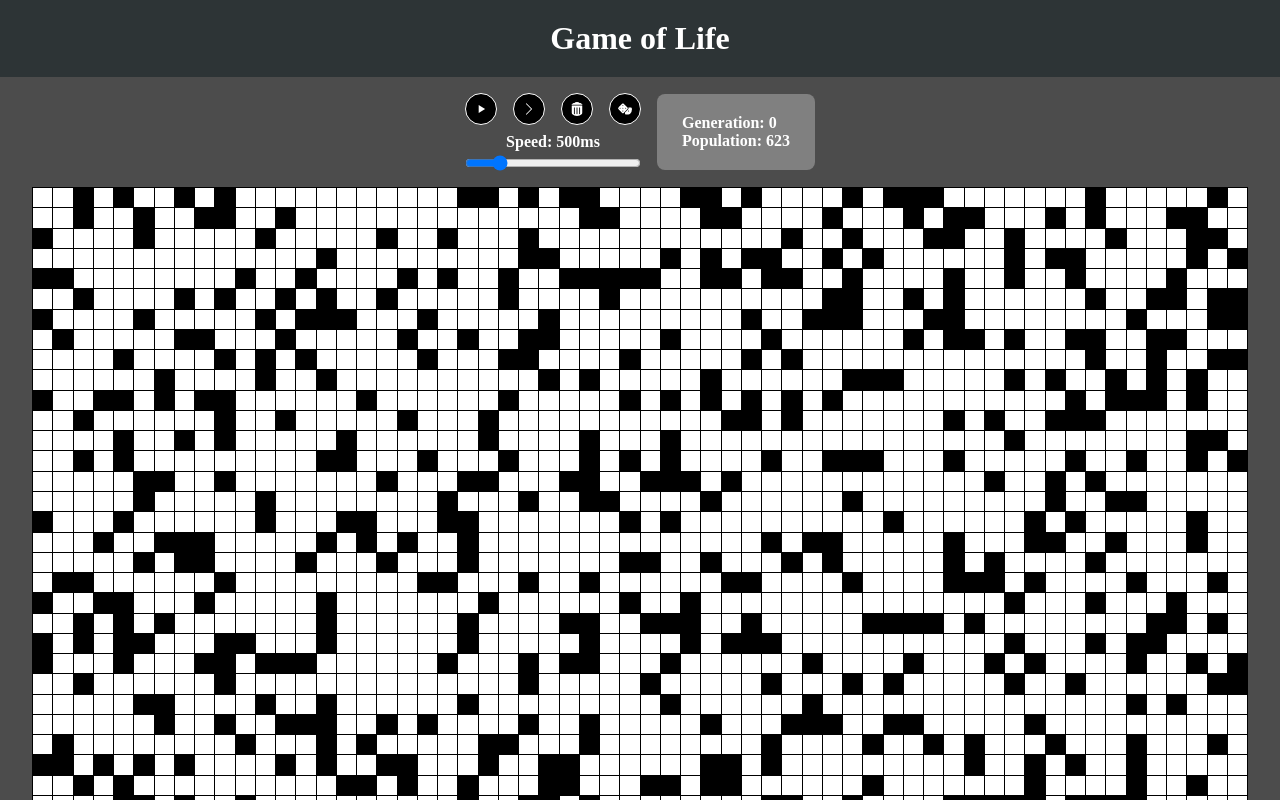
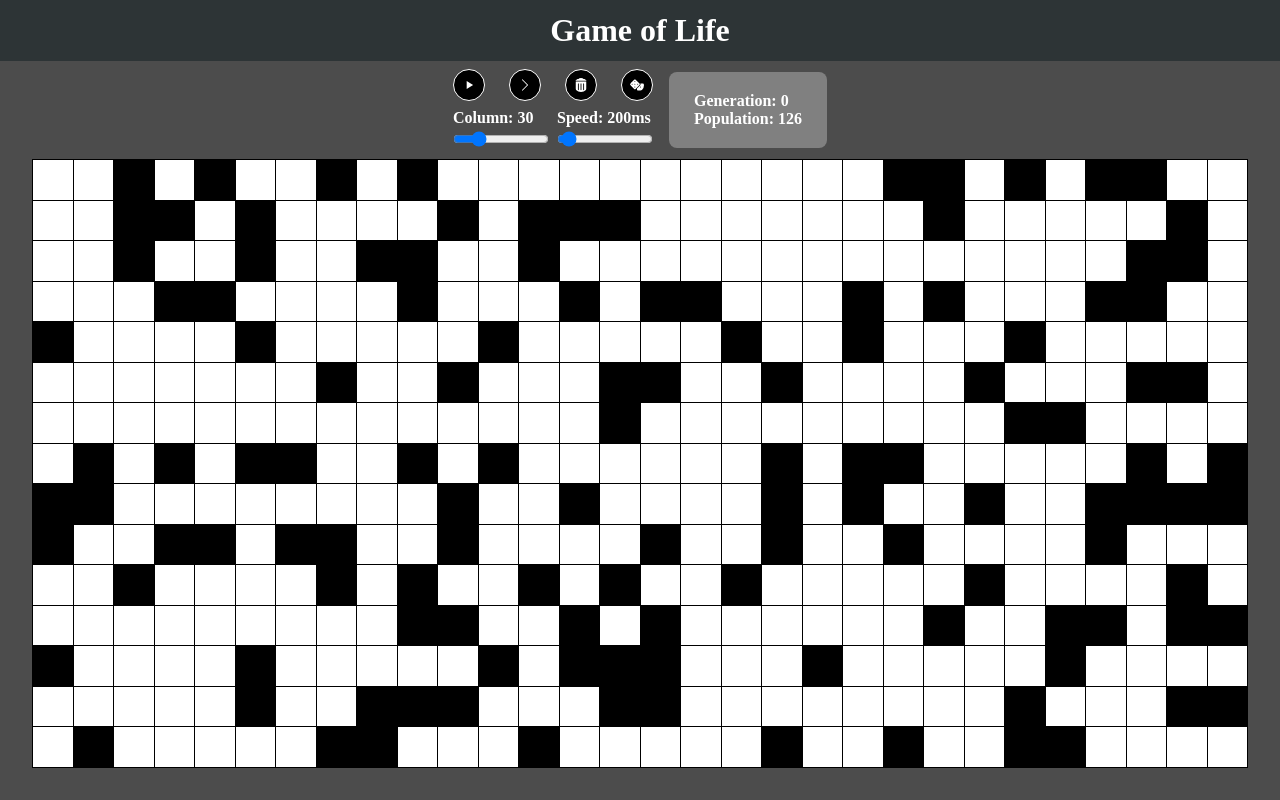
Before and after one commit to emre-cil/game-of-life, a React (Create React App) app: page / in a window 1280 px wide. Shown: the top 800 px of the page. Built offline with nearby package versions, Linux system fonts and the light colour scheme.

Commit message:
columns count range added and arranged row resp

```diff
--- a/src/App.js
+++ b/src/App.js
@@ -22,23 +22,25 @@ const neighborLocations = [
   [1, 0],
   [1, 1],
 ];
-const rowCount = 40;
-const colCount = 60;
 
 const App = () => {
+  const [colCount, setColCount] = useState(30);
   const [isPlaying, setIsPlaying] = useState(false);
+  const [speed, setSpeed] = useState(200);
+  const [generation, setGeneration] = useState(0);
+  const [population, setPopulation] = useState(0);
+  //todo: set colWidth to be dynamic
+  const [colWidth, setColWidth] = useState(
+    (window.innerWidth * 0.95) / colCount
+  );
+  //todo: set row count when screen size changes dynamically
+  const [rowCount, setRowCount] = useState(
+    Math.trunc((window.innerHeight - 190) / colWidth)
+  );
   const [tiles, setTiles] = useState(
     Array(rowCount).fill(Array(colCount).fill(false))
   );
-  const [speed, setSpeed] = useState(500);
-  const [generation, setGeneration] = useState(0);
-  const [population, setPopulation] = useState(0);
-  const [colWidth, setColWidth] = useState(
-    (window.innerWidth * 95) / 100 / colCount
-  );
-  useEffect(() => {
-    setColWidth((window.innerWidth * 95) / 100 / colCount);
-  }, [window.innerWidth, colCount]);
+
   //randomize the map when the page loads
   useEffect(() => {
     generateSeed();
@@ -102,6 +104,21 @@ const App = () => {
     });
     return neighbors;
   };
+  const cleanMap = () => {
+    setTiles(Array(rowCount).fill(Array(colCount).fill(false)));
+    setGeneration(0);
+    setPopulation(0);
+  };
+
+  const recalculate = (col) => {
+    let rowCountTemp = Math.trunc(
+      (window.innerHeight - 190) / ((window.innerWidth * 0.95) / col)
+    );
+    setRowCount(rowCountTemp);
+    setTiles(Array(rowCountTemp).fill(Array(col).fill(false)));
+    setGeneration(0);
+    setPopulation(0);
+  };
 
   //returns next generation of tiles
   const nextGeneration = () => {
@@ -152,16 +169,28 @@ const App = () => {
               }}
             />
 
-            <FaTrashAlt
-              onClick={() => {
-                setTiles(Array(rowCount).fill(Array(colCount).fill(false)));
-                setGeneration(0);
-                setPopulation(0);
-              }}
-            />
+            <FaTrashAlt onClick={cleanMap} />
             <FaDice onClick={generateSeed} />
           </Buttons>
           <SpeedWrapper>
+            <div>
+              <h4>Column: {colCount}</h4>
+              <input
+                onChange={(e) => {
+                  let value = parseInt(e.target.value);
+                  setColCount(value);
+                  setColWidth((window.innerWidth * 0.95) / value);
+                  recalculate(value);
+                }}
+                type="range"
+                name="colCount"
+                min={10}
+                max={100}
+                step={colCount < 50 ? 5 : 10}
+                value={colCount}
+              />
+            </div>
+            <div>
               <h4>Speed: {speed}ms</h4>
               <input
                 onChange={(e) => {
@@ -174,6 +203,7 @@ const App = () => {
                 step={speed < 1000 ? 50 : 150}
                 value={speed}
               />
+            </div>
           </SpeedWrapper>
         </Controls>
         <InfoWrapper>
@@ -212,8 +242,8 @@ const Wrapper = styled.div`
     width: 100%;
     background-color: #2d3436;
     text-align: center;
-    padding: 20px;
-    margin-bottom: 1rem;
+    padding: 12px;
+    margin-bottom: 0.5rem;
   }
   h4 {
     color: white;
@@ -222,9 +252,11 @@ const Wrapper = styled.div`
 
 const SpeedWrapper = styled.div`
   display: flex;
-  justify-content: center;
+  justify-content: space-between;
   align-items: center;
-  flex-direction: column;
+  div {
+    width: 48%;
+  }
 `;
 const InfoWrapper = styled.div`
   display: flex;
@@ -238,13 +270,12 @@ const GameField = styled.div`
   width: 95vw;
   border-right: 1px solid #000;
   border-bottom: 1px solid #000;
-  margin-bottom: 3rem;
 `;
 const Row = styled.div`
   display: grid;
-  grid-template-columns: repeat(60, auto);
+  grid-template-columns: repeat(${(props) => props.colCount}, auto);
   @media screen and (max-width: 588px) {
-    grid-template-columns: repeat(60, auto);
+    grid-template-columns: repeat(${(props) => props.colCount}, auto);
   }
 `;
 
@@ -269,10 +300,11 @@ const SettingsWrapper = styled.div`
       border-color: black;
     }
   }
-  margin-bottom: 1rem;
+  margin-bottom: 0.5rem;
 `;
 const Controls = styled.div`
   margin-right: 1rem;
+  width: 200px;
   input {
     width: 100%;
   }
```
Lines whose indentation alone changed are shown as unchanged.
